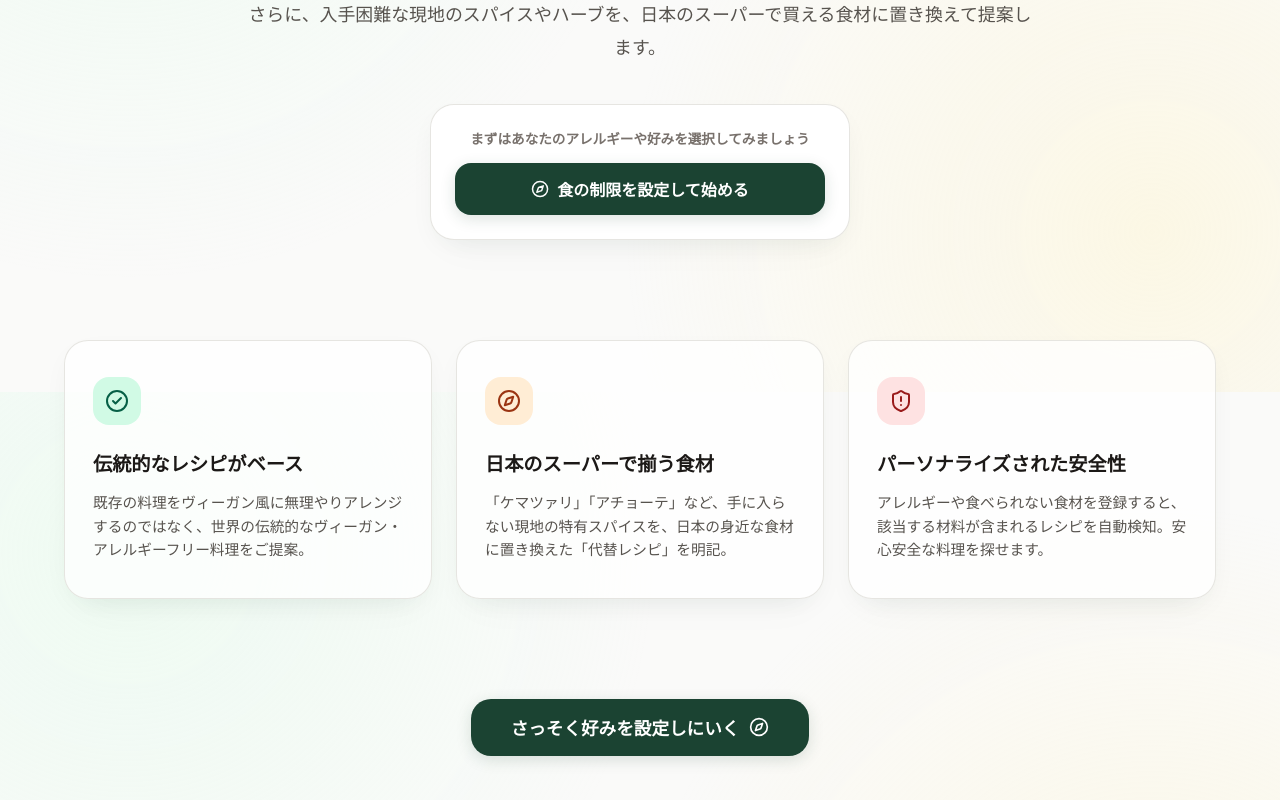
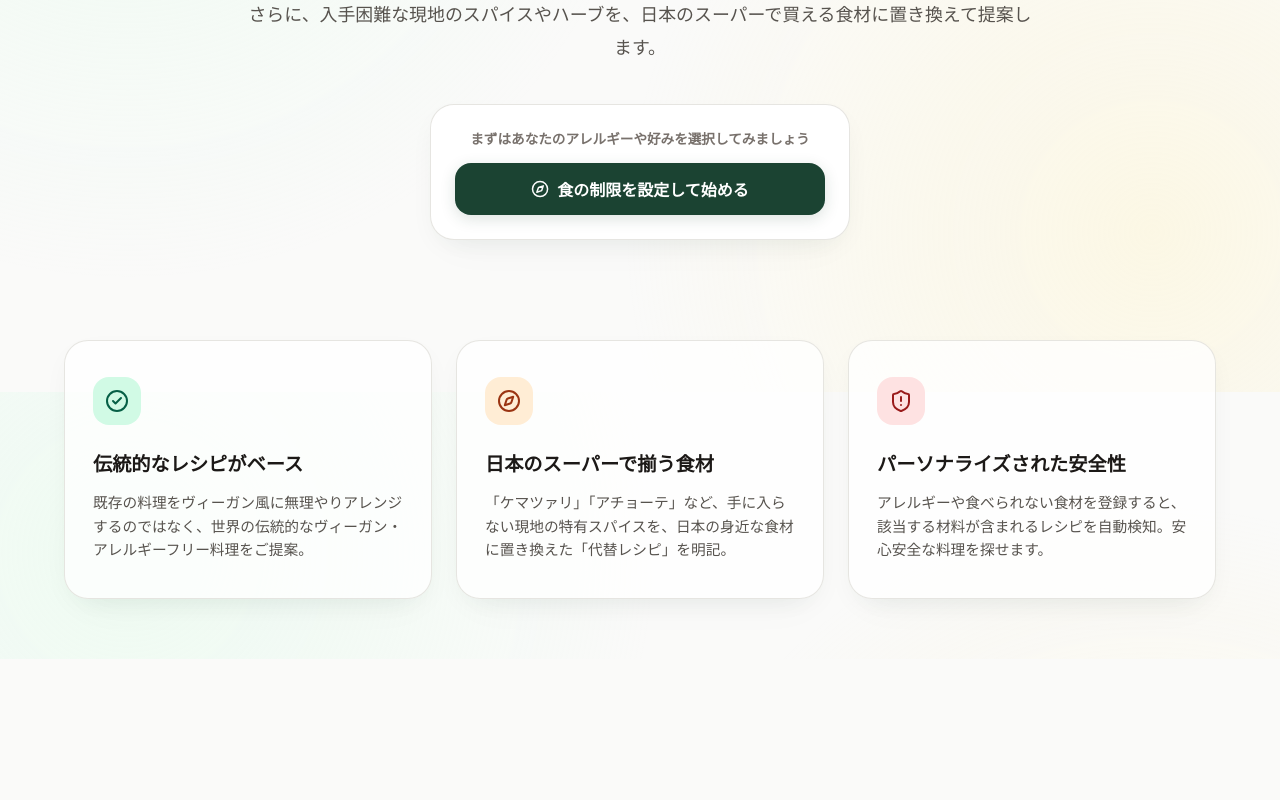
Before and after one commit to engineer-guild-hackathon-2026-05/team-04, a Next.js app: page / in a window 1280 px wide. Shown: the part 408-1208 px from the top of the page. After the commit the page ends 1067 px from the top, so only its background shows below. Built offline with nearby package versions, Linux system fonts and the light colour scheme; no server answers.

Commit message:
refactor(landing): remove duplicate CTA

```diff
--- a/src/app/components/LandingView.tsx
+++ b/src/app/components/LandingView.tsx
@@ -69,18 +69,6 @@ export default function LandingView({
           </p>
         </div>
       </section>
-
-      {/* 特徴の下にもう一つの大きなCTAボタン */}
-      <section className="landing-bottom-cta" style={{ textAlign: 'center', margin: '20px 0' }}>
-        <button
-          className="submit-explore-btn"
-          onClick={onSignIn}
-          id="landing-start-bottom-btn"
-        >
-          <span>さっそく好みを設定しにいく</span>
-          <Compass size={20} className="btn-arrow-icon" />
-        </button>
-      </section>
     </div>
   );
 }
```
